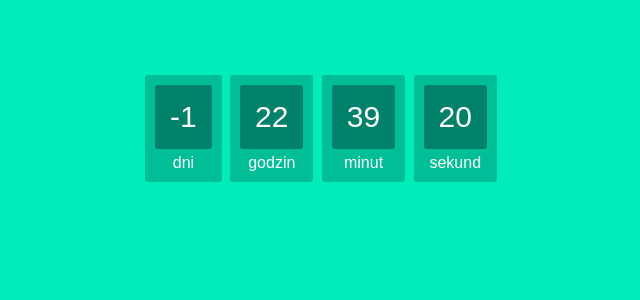
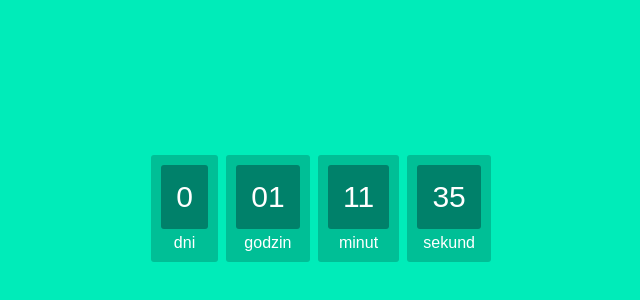
Before and after one commit to Mietlicha/twins, a plain HTML site: page index.html in a window 1280 px wide. Shown: the part 200-500 px from the top of the page, without its empty margins (319-959 px from the left). Drawn offline with Linux system fonts and the light colour scheme.

Commit message:
change deadline test

```diff
--- a/script.js
+++ b/script.js
@@ -43,5 +43,5 @@ function initializeClock(id, endtime) {
   const timeinterval = setInterval(updateClock, 1000);
 }
 
-const deadline = new Date('Jan 06, 2021 22:40:00');
+const deadline = new Date('Jan 7, 2021 21:30:00');
 initializeClock('clockdiv', deadline);
--- a/style.css
+++ b/style.css
@@ -6,7 +6,7 @@ body {
   display: flex;
   justify-content: center;
   align-items: center;
-  height: 80vh;
+  height: 100vh;
 }
 
 #clockdiv {
```
